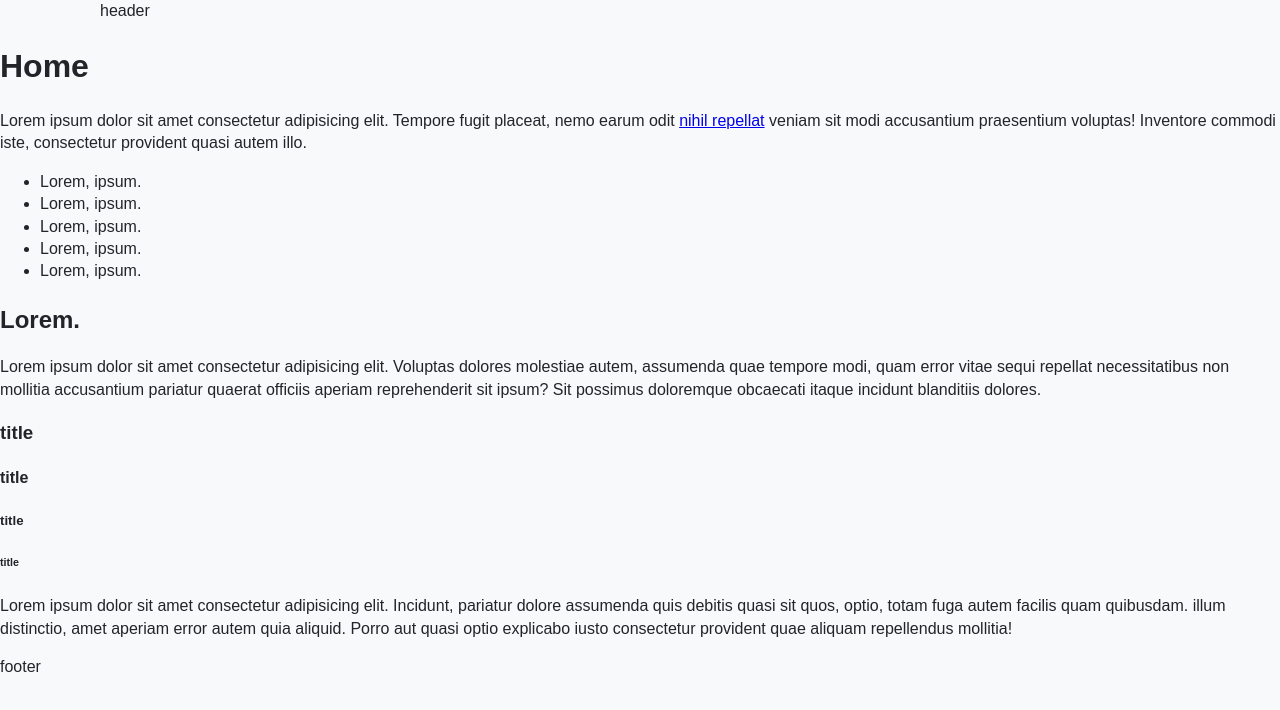
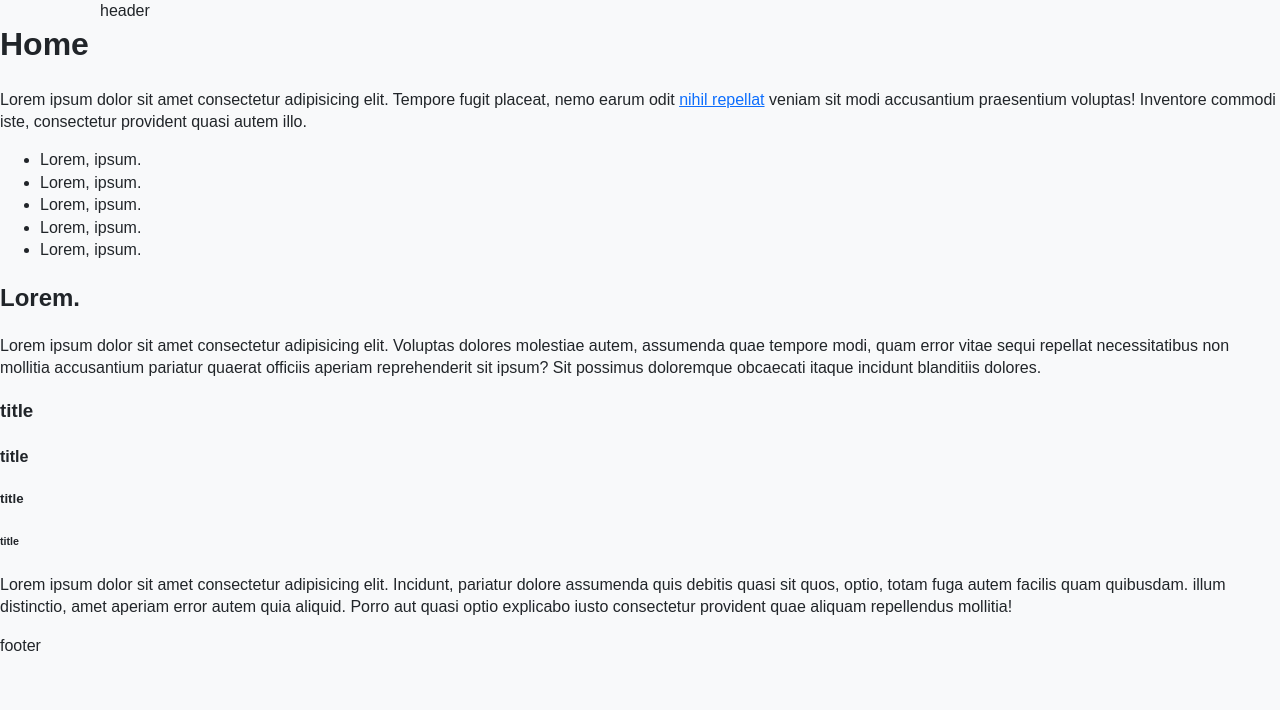
Before and after one commit to zak-cnaan/portfolio, a React (Vite) app: page / in a window 1280 px wide. Shown: the top 710 px of the page. Built offline with nearby package versions, Linux system fonts and the light colour scheme.

Commit message:
scss vars

```diff
--- /dev/null
+++ b/src/assets/styles/_root.scss
@@ -0,0 +1,22 @@
+:root {
+  font-size: 62.5%;
+  line-height: 1.4;
+}
+
+body {
+  font-size: 16px;
+  font-family: vars.$font-arial;
+  color: vars.$color-dark;
+  background: vars.$color-light;
+
+  -webkit-font-smoothing: antialiased;
+  -moz-osx-font-smoothing: grayscale;
+
+  overflow: scroll;
+  overflow-x: hidden;
+
+  &.theme-dark{
+    background: vars.$color-dark;
+    color: vars.$color-light;
+  }
+}
--- /dev/null
+++ b/src/assets/styles/_typo.scss
@@ -0,0 +1,11 @@
+h1{
+    margin-top: 0;
+}
+
+a{
+    color: vars.$color-link;
+}
+
+.theme-dark a{
+    color: vars.$color-light;
+}
--- a/src/assets/styles/_vars.scss
+++ b/src/assets/styles/_vars.scss
@@ -27,6 +27,9 @@ $color-success: #198754;
 $color-info: #0dcaf0;
 $color-warning: #ffc107;
 $color-danger: #dc3545;
+
+$color-link: $color-primary;
+
 
 // .
 // Font
--- /dev/null
+++ b/src/assets/styles/defaults.css
@@ -0,0 +1,5 @@
+*,
+*::before,
+*::after {
+  box-sizing: border-box;
+}
--- a/src/assets/styles/global.scss
+++ b/src/assets/styles/global.scss
@@ -1,4 +1,6 @@
 @use "./vars";
 @import "./normalize.css";
-@import './root.css';
+@import "./defaults.css";
+@import './root';
+@import './typo';
 @import './utils';
--- a/src/assets/styles/root.css
+++ /dev/null
@@ -1,85 +0,0 @@
-*,
-*::before,
-*::after {
-  box-sizing: border-box;
-}
-
-:root {
-  font-size: 62.5%;
-  line-height: 1.4;
-
-  /* Colors */
-
-  --color-blue: #0d6efd;
-  --color-indigo: #6610f2;
-  --color-purple: #6f42c1;
-  --color-pink: #d63384;
-  --color-red: #dc3545;
-  --color-orange: #fd7e14;
-  --color-yellow: #ffc107;
-  --color-green: #198754;
-  --color-teal: #20c997;
-  --color-cyan: #0dcaf0;
-  --color-white: #fff;
-  --color-gray: #6c757d;
-  --color-gray-dark: #343a40;
-
-  --color-light: #f8f9fa;
-  --color-dark: #212529;
-
-  --color-text-color: #000;
-  --color-primary: #0d6efd;
-  --color-secondary: #6c757d;
-  --color-success: #198754;
-  --color-info: #0dcaf0;
-  --color-warning: #ffc107;
-  --color-danger: #dc3545;
-
-  /* Fonts */
-
-  --font-sans-serif: system-ui, -apple-system, "Segoe UI", Roboto,
-    "Helvetica Neue", Arial, "Noto Sans", "Liberation Sans", sans-serif,
-    "Apple Color Emoji", "Segoe UI Emoji", "Segoe UI Symbol", "Noto Color Emoji";
-  --font-monospace: SFMono-Regular, Menlo, Monaco, Consolas, "Liberation Mono",
-    "Courier New", monospace;
-  --font-arial: Arial, Helvetica, sans-serif;
-
-  /* // .
-// Screen sizes
-// . */
-  --bp-sm: 576px;
-  /*
---color-sm-bp: calc(--color-sm - 0.02px);
---color-container-sm: 540px;
-
---color-md: 76.8rem;
---color-md-bp: calc(--color-md - 0.02px);
---color-container-md: 72rem;
-
---color-lg: 992px;
---color-lg-bp: calc(--color-lg - 0.02px);
---color-container-lg: 960px;
-
---color-xl: 1200px;
---color-xl-bp: calc(--color-xl - 0.02px);
---color-container-xl: 1140px;
-
---color-xxl: 1400px;
---color-xxl-bp: calc(--color-xxl - 0.02px);
---color-container-xxl: 1320px;
-
- */
-}
-
-body {
-  font-size: 16px;
-  font-family: var(--font-arial);
-  color: var(--color-dark);
-  background: var(--color-light);
-
-  -webkit-font-smoothing: antialiased;
-  -moz-osx-font-smoothing: grayscale;
-
-  overflow: scroll;
-  overflow-x: hidden;
-}
```
